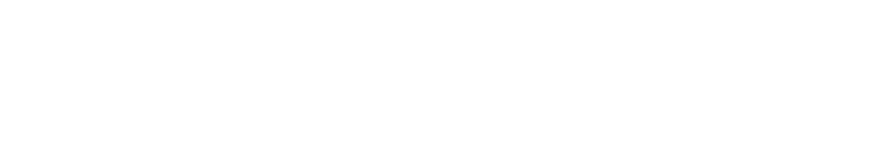
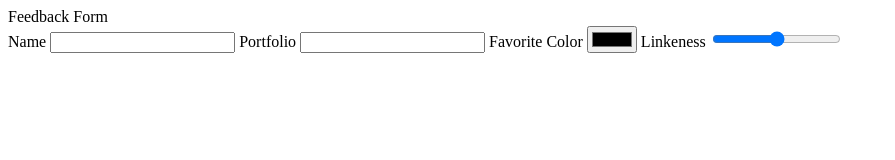
Before and after one commit to acciojob/html-feedback-form-pankaj-hpm, a website: page main.html in a window 1280 px wide. Shown: the whole page, without its empty margins (0-895 px from the left). Drawn offline with Linux system fonts and the light colour scheme.

Commit message:
created a submission

```diff
--- a/main.html
+++ b/main.html
@@ -10,6 +10,22 @@
 	<!-- the entire body must be written by student -->
     <script type="text/javascript" src="./script.js">
 </script>
+			<head>Feedback Form</head>
+
+	<form method="post">
+
+		<label for="name">Name</label>
+		<input id="name" type="text" minlength="3" maxlength="50" required>
+
+		<label for="portfolio">Portfolio</label>
+		<input id="portfolio" type="url" required>
+		<label for="favColor">Favorite Color</label>
+		<input id="favColor" type="color" >
+
+		<label for="linkeness">Linkeness</label>
+		<input id="Linkeness" type="range" min="1" max="100" required>
+
+	</form>
 
 </body>
 
```
